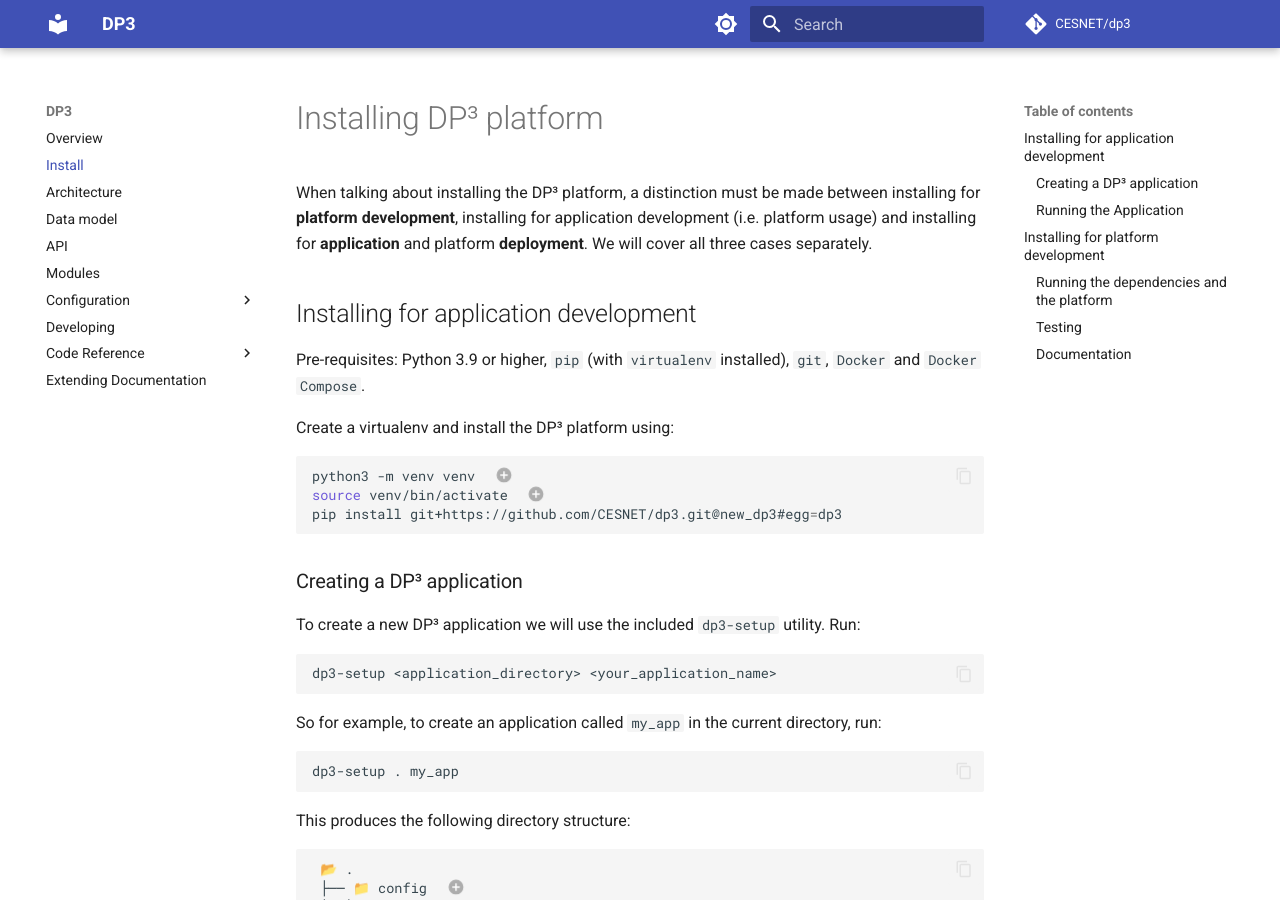
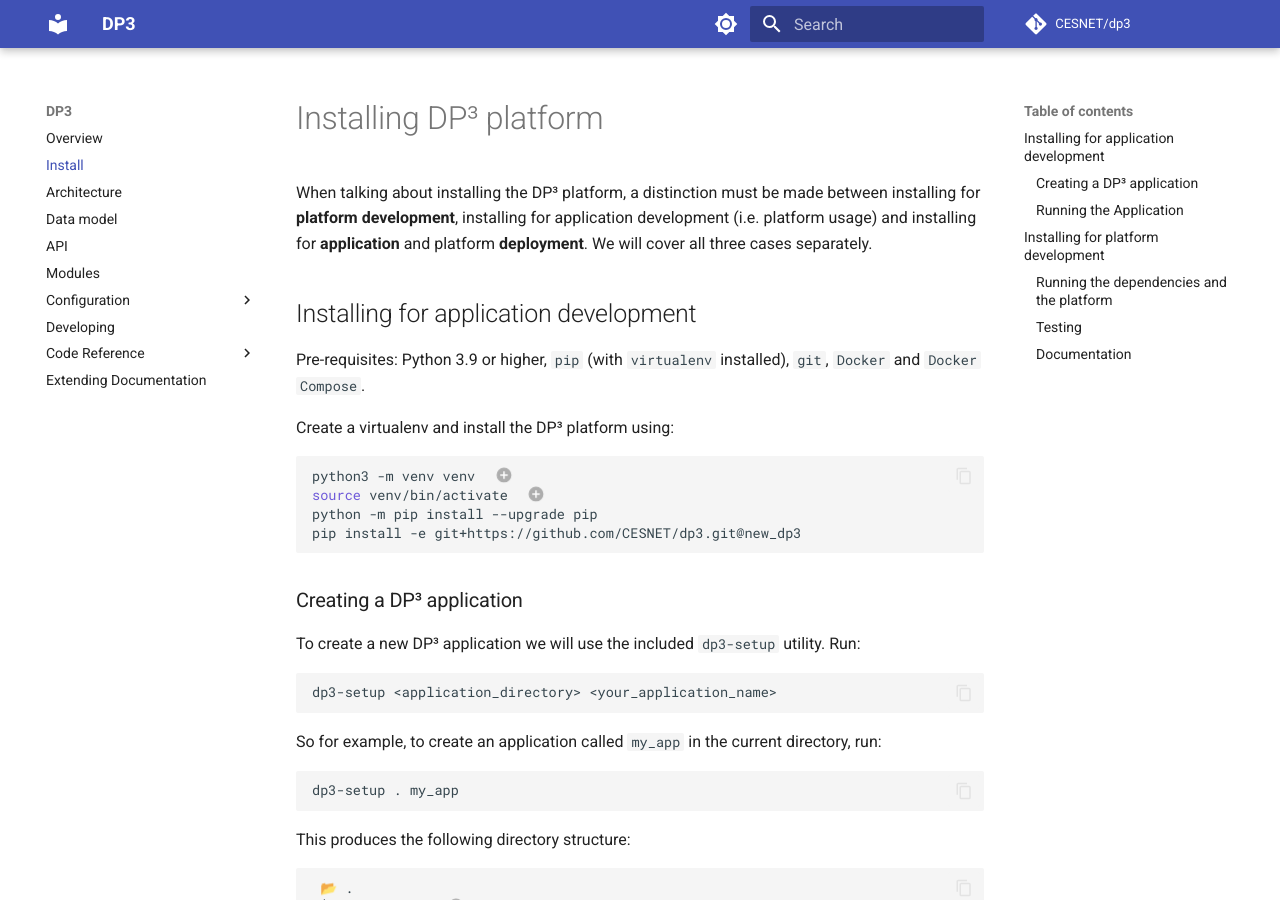
Before and after one commit to CESNET/dp3, an MkDocs documentation site: the page built from docs/install.md, in a window 1280 px wide and 900 px high. Built offline with MkDocs 1.6.1 and Material for MkDocs 9.7.7, drawn with Linux system fonts in a browser that asks for light colours; comment, search, counter and statistics services are not loaded.

Commit message:
Docs: Installing for application development update.

````diff
--- a/docs/install.md
+++ b/docs/install.md
@@ -14,7 +14,8 @@
 ```shell
 python3 -m venv venv  # (1)!
 source venv/bin/activate  # (2)!
-pip install git+https://github.com/CESNET/dp3.git@new_dp3#egg=dp3
+python -m pip install --upgrade pip
+pip install -e git+https://github.com/CESNET/dp3.git@new_dp3
 ```
 
 1. We recommend using virtual environment. If you are not familiar with it, please read
@@ -135,7 +136,7 @@
 Pull the repository and install using:
 
 ```shell
-git --branch new_dp3 clone git@github.com:CESNET/dp3.git dp3
+git clone --branch new_dp3 git@github.com:CESNET/dp3.git dp3
 cd dp3
 python3 -m venv venv  # (1)!
 source venv/bin/activate  # (2)!
````
Also changed, not shown: 1 other file.
